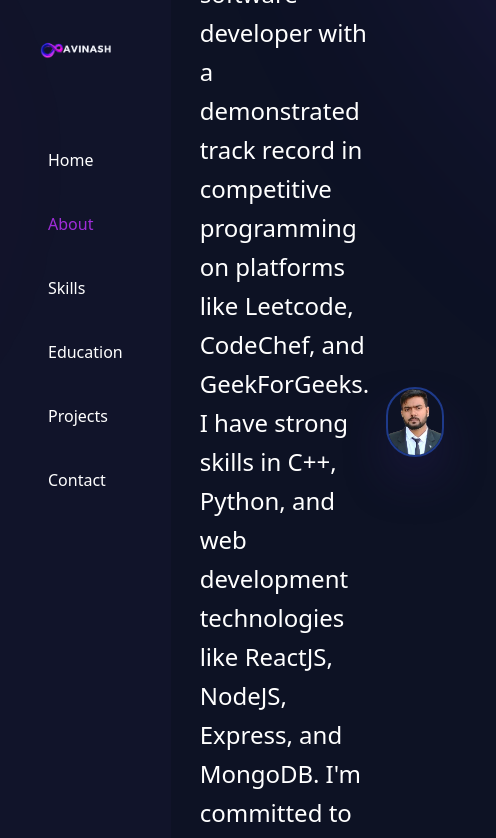
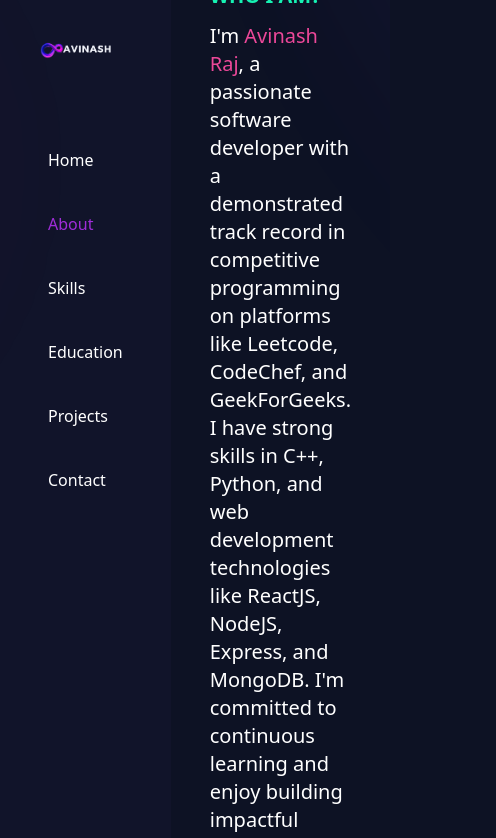
Before and after one commit to avinashraj-151/Personalportfolio, a React (Vite) app: page /about in a window 390 px wide. Shown: the top 838 px of the page, 496 px wide, since content can reach past the window. Built offline with nearby package versions, Linux system fonts and the light colour scheme.

Commit message:
"add some class for middle device

```diff
--- a/src/Component/About.jsx
+++ b/src/Component/About.jsx
@@ -3,13 +3,13 @@ import bgimage from "../assets/backgroundimage.svg";
 import mypic from "../assets/myphoto.png";
 import { Context } from "./Contextapi";
 function About() {
-  const { indexsidebar, setindexsidebar } = useContext(Context);
+  const { setindexsidebar } = useContext(Context);
   useEffect(() => {
     setindexsidebar(1);
   });
   return (
     <div
-      className="p-10 flex flex-row gap-4"
+      className="p-10 flex lg:flex-row flex-col gap-4  overflow-hidden scrollbar-thin "
       style={{
         backgroundImage: `url(${bgimage})`,
         backgroundRepeat: "no-repeat",
@@ -18,11 +18,11 @@ function About() {
         width: "100vw",
       }}
     >
-      <div className="w-[60%] h-full">
+      <div className="lg:w-[60%] w-full h-full">
         <div className="w-full h-full flex justify-center items-center flex-col">
           <div className="flex flex-col gap-3 p-4">
             <h1 className="text-[#16F2B3] text-xl font-bold">WHO I AM?</h1>
-            <p className="text-white font-sans text-2xl  leading-relaxed text-pretty">
+            <p className="text-white font-sans lg:text-2xl  text-xl  lg:leading-relaxed text-pretty">
               I'm <span className="text-[#EC4899]">Avinash Raj</span>, a
               passionate <span className="">software developer</span> with a
               demonstrated track record in competitive programming on platforms
@@ -34,12 +34,13 @@ function About() {
           </div>
         </div>
       </div>
-      <div className="w-[40%]">
-        <div className="w-full h-full flex justify-center items-center flex-col p-3">
+      <div className="lg:w-[40%] w-full h-full md:block hidden">
+        <div className="flex justify-center items-center lg:p-3">
           <img
             src={mypic}
             alt="mypic"
-            className="hover:scale-105 transition-all duration-300 border-2 rounded-full border-blue-900 shadow-2xl shadow-[#261C52] hover:shadow-none"
+            className="hover:scale-105 transition-all
+             duration-300 border-2 rounded-full border-blue-900 shadow-2xl shadow-[#261C52] hover:shadow-none md:w-56 lg:w-full lg:h-full"
           />
         </div>
       </div>
--- a/src/Component/Home.jsx
+++ b/src/Component/Home.jsx
@@ -52,7 +52,7 @@ function Home() {
           </div>
         </div>
       </div>
-      <div className="lg:w-[50%] w-full h-full">
+      <div className="lg:w-[50%] w-full h-full md:block hidden">
         <Code></Code>
       </div>
     </div>
--- a/src/Component/HomeIcon.jsx
+++ b/src/Component/HomeIcon.jsx
@@ -4,7 +4,6 @@ import { FaGithub } from "react-icons/fa6";
 import { FaLinkedinIn } from "react-icons/fa6";
 import { FaXTwitter } from "react-icons/fa6";
 import gfg from "../assets/gfg.svg";
-import { Link } from "react-router-dom";
 function HomeIcon() {
   return (
     <div className="flex flex-row gap-4">
```
